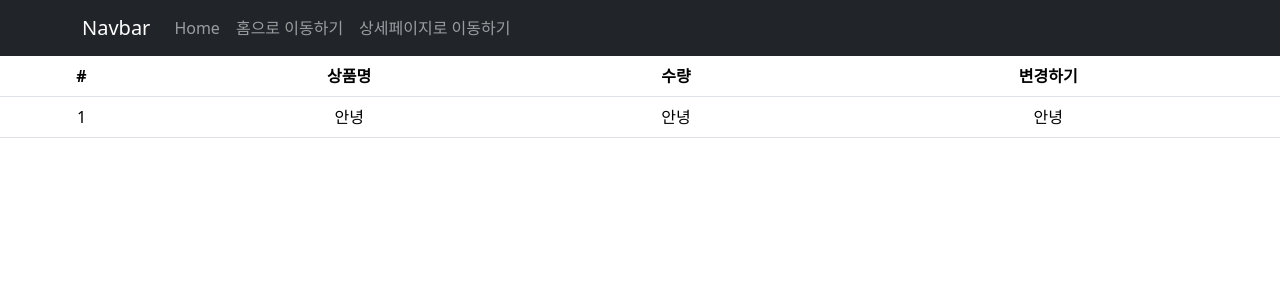
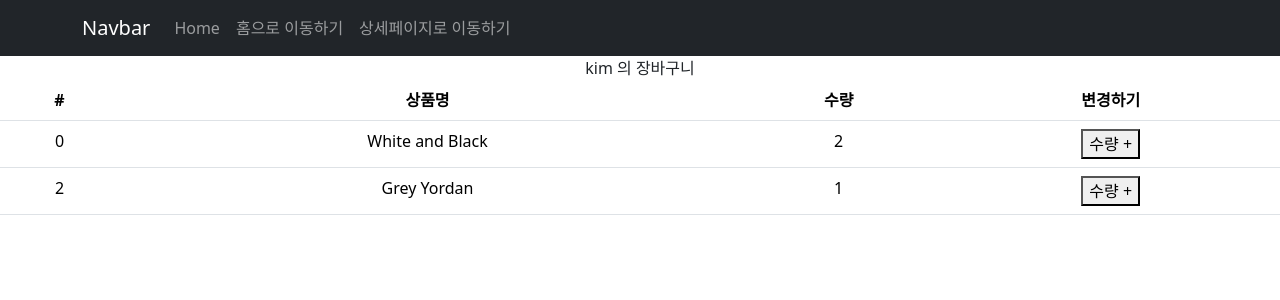
Before and after one commit to chnnnnz/chnnnnz-react-study-codingapple, a React (Create React App) app in the folder shop/: page /cart in a window 1280 px wide. Shown: the top 300 px of the page. Built offline with nearby package versions, Linux system fonts and the light colour scheme.

Commit message:
리덕스 세팅

```diff
--- a/shop/src/App.js
+++ b/shop/src/App.js
@@ -7,7 +7,7 @@ import data from './data'; // ./data.js
 import { Routes, Route, Link, useNavigate, Outlet } from 'react-router-dom'
 import Detail from './routes/detail';
 import axios from 'axios'
-import Cart from './Cart';
+import Cart from './routes/Cart';
 
 function App() {
   let [shoes, setShoes] = useState(data);
--- a/shop/src/Cart.js
+++ /dev/null
@@ -1,28 +0,0 @@
-import { Table } from 'react-bootstrap'
-
-
-function Cart(){
-    return(
-        <Table>
-            <thead>
-                <tr>
-                    <th>#</th>
-                    <th>상품명</th>
-                    <th>수량</th>
-                    <th>변경하기</th>
-                </tr>
-            </thead>
-            <tbody>
-                <tr>
-                    <td>1</td>
-                    <td>안녕</td>
-                    <td>안녕</td>
-                    <td>안녕</td>
-                </tr>
-            </tbody>
-        </Table>
-
-    )
-}
-
-export default Cart;
--- /dev/null
+++ b/shop/src/routes/Cart.js
@@ -0,0 +1,46 @@
+import { Table } from 'react-bootstrap'
+import { useDispatch, useSelector } from 'react-redux';
+import { changeName, changeCount } from './../store';
+
+
+function Cart(){
+
+    let state = useSelector((state) => { return state })
+    let dispatch = useDispatch()
+
+    return(
+        <div>
+            {state.user} 의 장바구니
+
+            <Table>
+                <thead>
+                    <tr>
+                        <th>#</th>
+                        <th>상품명</th>
+                        <th>수량</th>
+                        <th>변경하기</th>
+                    </tr>
+                </thead>
+                <tbody>
+                    {
+                        state.cart.map((a, i) =>
+                            <tr>
+                                <td>{state.cart[i].id}</td>
+                                <td>{state.cart[i].name}</td>
+                                <td>{state.cart[i].count}</td>
+                                <td>
+                                    <button onClick={() => {
+                                        dispatch(changeCount())
+                                    }}>수량 +</button>
+                                </td>
+                            </tr>
+                        )
+                    }
+                </tbody>
+            </Table>
+        </div>
+
+    )
+}
+
+export default Cart;
--- a/shop/src/store.js
+++ b/shop/src/store.js
@@ -1,5 +1,40 @@
-import { configureStore } from '@reduxjs/toolkit'
+import { configureStore, createSlice } from '@reduxjs/toolkit'
+
+let user = createSlice({
+    name : 'user',
+    initialState : 'kim',
+    reducers : {
+        changeName (state){
+            return 'john' + state
+        },
+    },
+})
+
+let stock = createSlice({
+    name : 'stock',
+    initialState : [10, 11, 12]
+})
+
+let cart = createSlice({
+    name : 'cart',
+    initialState : [
+        {id : 0, name : 'White and Black', count : 2},
+        {id : 2, name : 'Grey Yordan', count : 1}
+    ],
+    reducers : {
+        changeCount (state, i){
+            return state[i].cart + 1
+        },
+    },
+})
+
+export let { changeName, changeCount } = user.actions
 
 export default configureStore({
-    reducer: {}
+    reducer: {
+        user : user.reducer,
+        stock : stock.reducer,
+        cart : cart.reducer,
+
+    }
 })
```
